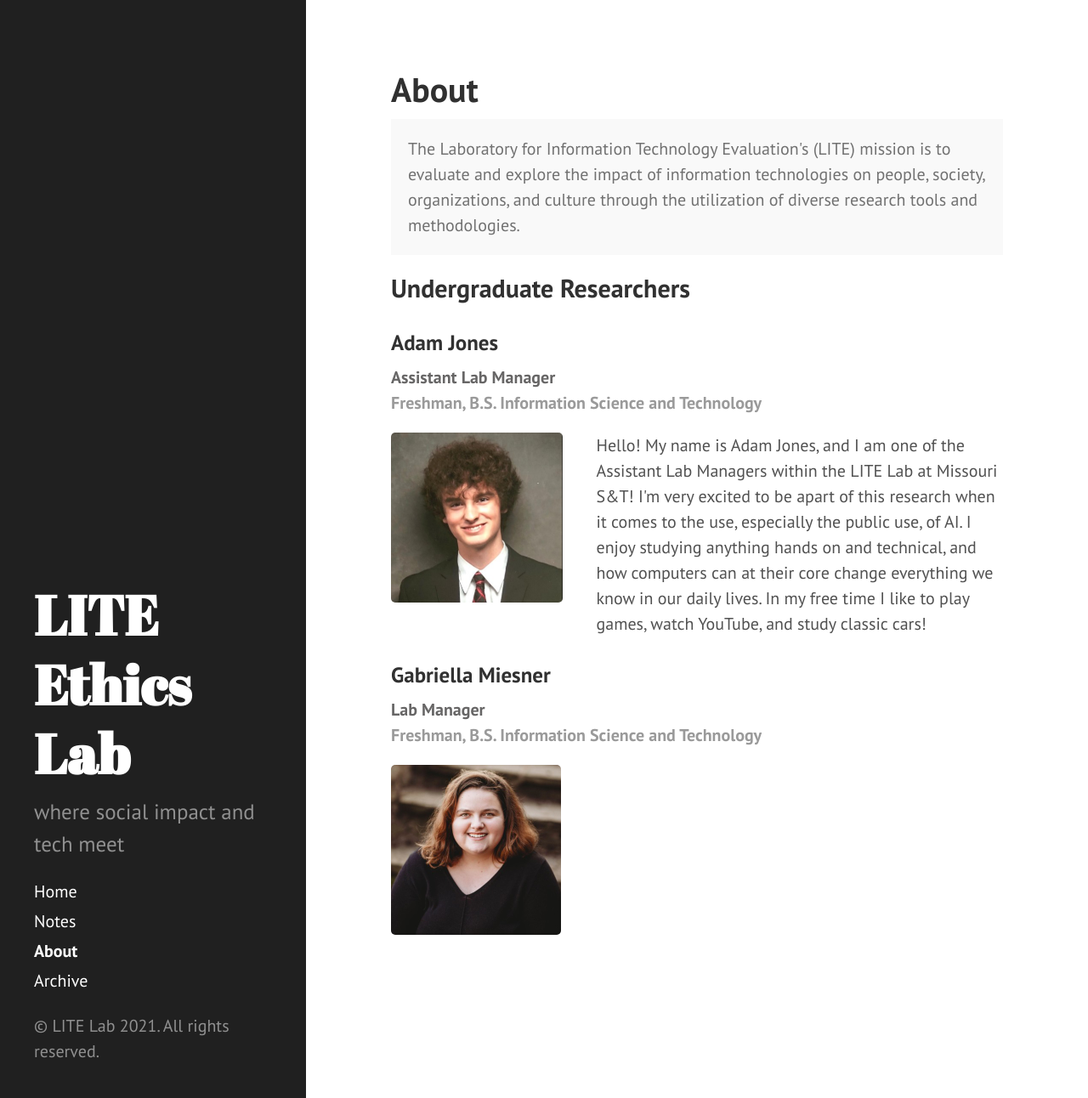
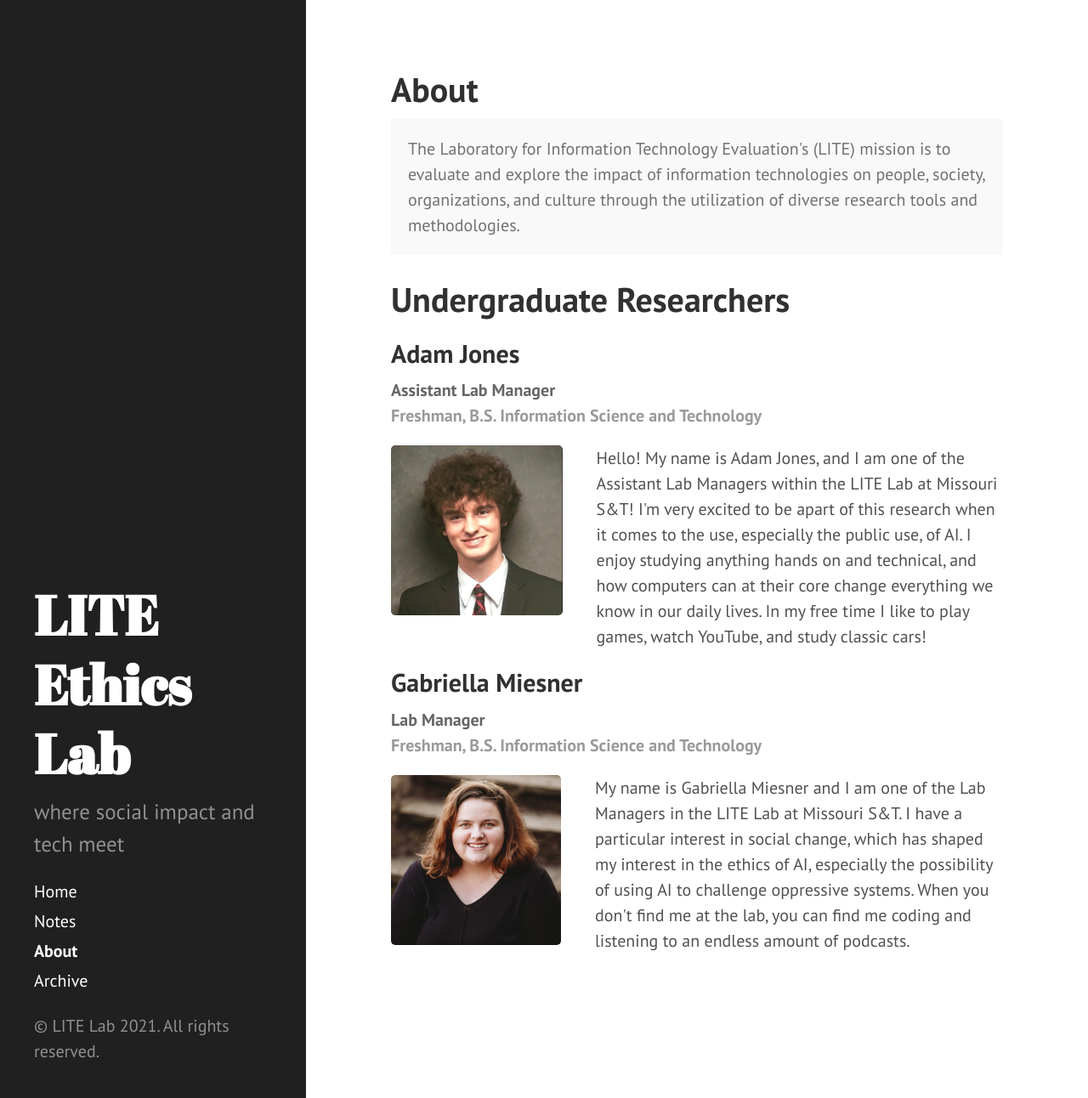
Before and after one commit to lite-ethics-lab/lite-ethics-lab.github.io, a Jekyll site: the page built from about.md, in a window 1280 px wide and 1292 px high. Shown: the whole window at 85% size. Built offline with Jekyll 4.4.1, drawn with Linux system fonts in a browser that asks for light colours.

Commit message:
about changes

```diff
--- a/about.md
+++ b/about.md
@@ -6,8 +6,8 @@ title: About
 <p class="message">
   The Laboratory for Information Technology Evaluation's (LITE) mission is to evaluate and explore the impact of information technologies on people, society, organizations, and culture through the utilization of diverse research tools and methodologies. </p>
 
-## Undergraduate Researchers
-### Adam Jones
+<h1> Undergraduate Researchers</h1>
+<h2> Adam Jones </h2>
 <span class = "grey"> Assistant Lab Manager </span>
 <br>
  <span class = "gray">Freshman, B.S. Information Science and Technology</span>
@@ -15,11 +15,11 @@ title: About
 <img src = "assets/adam.png" class = "headshots"/>
 Hello! My name is Adam Jones, and I am one of the Assistant Lab Managers within the LITE Lab at Missouri S&T! I'm very excited to be apart of this research when it comes to the use, especially the public use, of AI. I enjoy studying anything hands on and technical, and how computers can at their core change everything we know in our daily lives. In my free time I like to play games, watch YouTube, and study classic cars!
 </div>
-### Gabriella Miesner
+<h2> Gabriella Miesner </h2>
  <span class = "grey"> Lab Manager </span>
  <br>
  <span class = "gray">Freshman, B.S. Information Science and Technology</span>
 <div class = "flex-row">
 <img src = "assets/gabriella.jpg" class = "headshots"/>
-
+My name is Gabriella Miesner and I am one of the Lab Managers in the LITE Lab at Missouri S&T. I have a particular interest in social change, which has shaped my interest in the ethics of AI, especially the possibility of using AI to challenge oppressive systems. When you don't find me at the lab, you can find me coding and listening to an endless amount of podcasts.
 </div>
```
Also changed, not shown: _notes/2012-02-06-whats-jekyll.md (deleted, +0 -6 lines), archive.md (renamed from notes.md), 8 other files.
